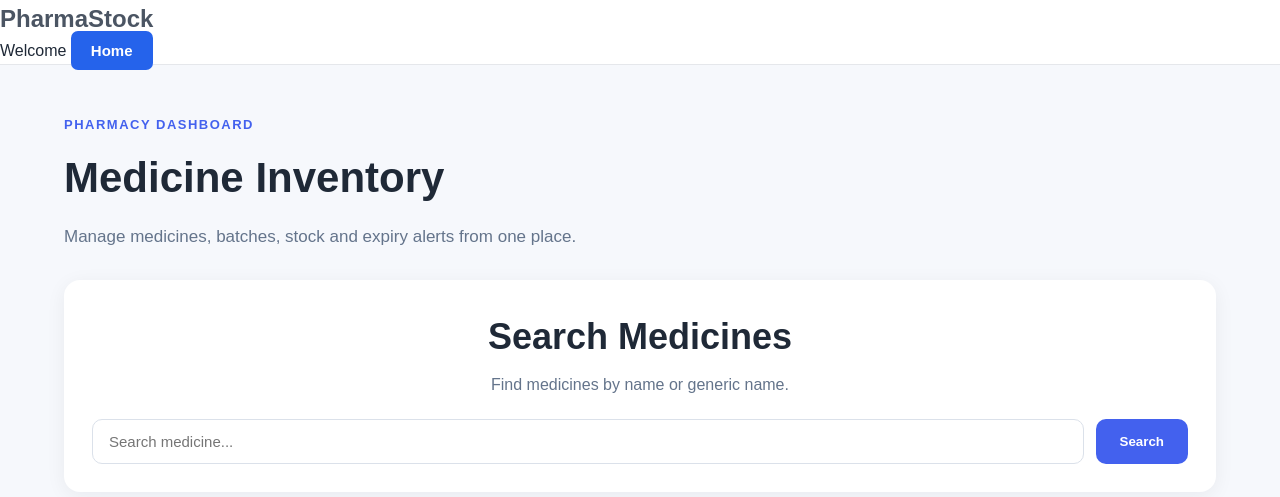
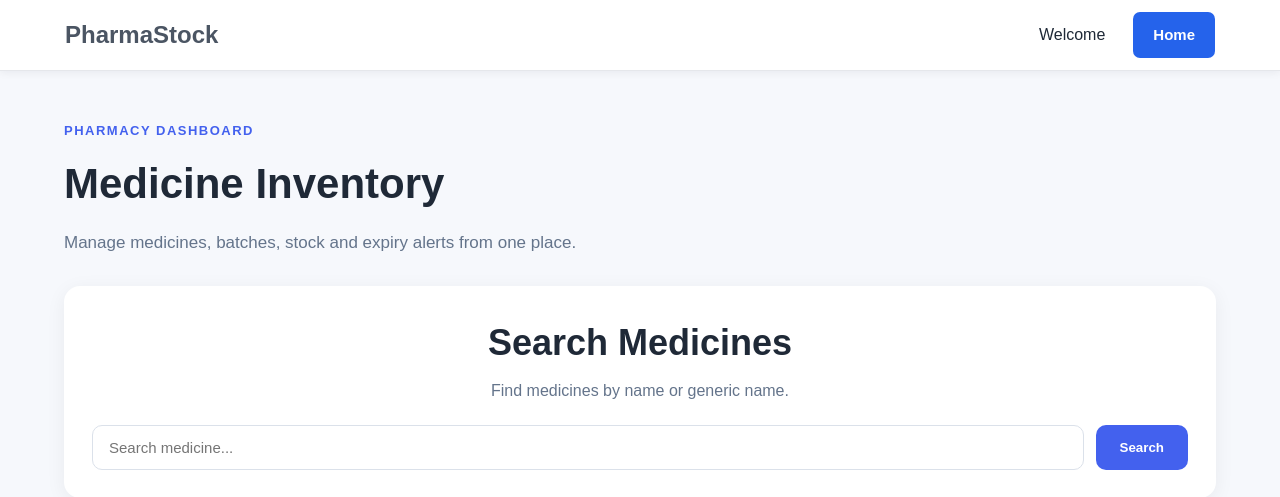
Before and after one commit to Anil8824/Pharmacy_stock, a Flask app: page /dashboard in a window 1280 px wide. Shown: the top 497 px of the page. Run offline with Flask 3, Linux system fonts and the light colour scheme; the visitor is signed in with stand-in values (Sample User, id 1); data that the repository does not hold is empty.

Commit message:
Fix dashboard navbar layout

```diff
--- a/static/css/style.css
+++ b/static/css/style.css
@@ -27,6 +27,9 @@ a {
 .navbar {
     border-bottom: 1px solid #e5e7eb;
     background: #ffffff;
+    position: relative;
+    z-index: 10;
+    box-shadow: 0 2px 8px rgba(15, 23, 42, 0.06);
 }
 
 .nav-content {
@@ -34,6 +37,22 @@ a {
     display: flex;
     align-items: center;
     justify-content: space-between;
+}
+
+.nav-container {
+    width: 90%;
+    max-width: 1150px;
+    height: 70px;
+    margin: 0 auto;
+    display: flex;
+    align-items: center;
+    justify-content: space-between;
+}
+
+.nav-links {
+    display: flex;
+    align-items: center;
+    gap: 28px;
 }
 
 .logo {
```
